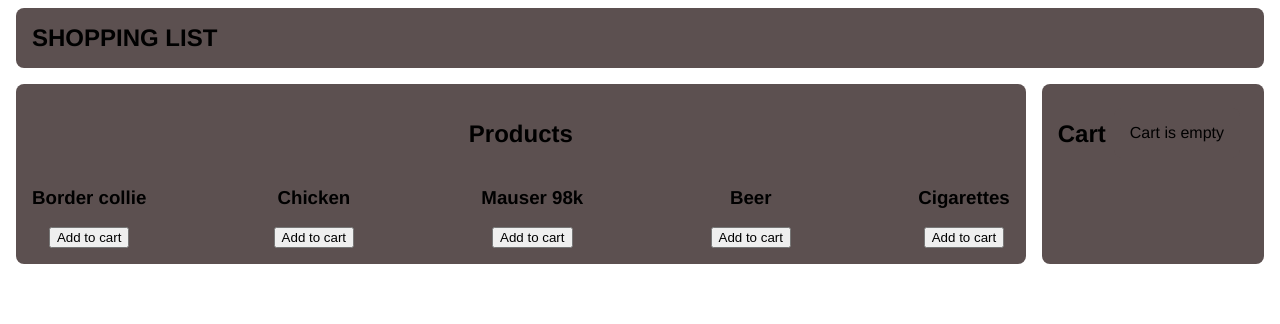
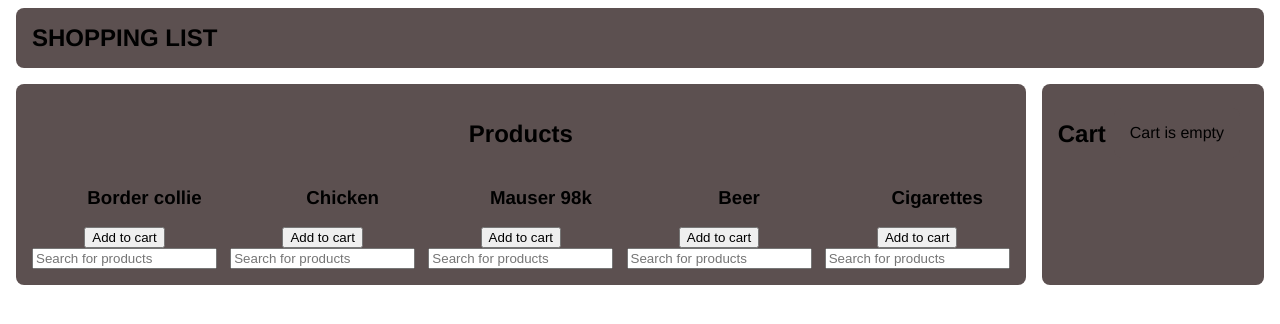
Before and after one commit to Azzirr/Simple-ShoppingCart, a React (Create React App) app in the folder shopping-list/: page / in a window 1280 px wide. Shown: the top 324 px of the page. Built offline with nearby package versions, Linux system fonts and the light colour scheme.

Commit message:
Input (need to fix), changed function component to class component

```diff
--- a/shopping-list/src/App.js
+++ b/shopping-list/src/App.js
@@ -9,6 +9,7 @@ import { useState } from 'react';
 function App() {
   const {products} = data;
   const [cartItems, setCartItems] = useState([]);
+
   const onAdd = (product) => {
     const itemExist = cartItems.find((element) => element.id === product.id);
     if(itemExist){
--- a/shopping-list/src/components/Header.js
+++ b/shopping-list/src/components/Header.js
@@ -1,8 +1,12 @@
 import React from 'react';
-export default function Header(props){
-    return(
-        <h2 className="row blockLook center">
-            SHOPPING LIST
-        </h2>
-    )
+
+class Header extends React.Component{
+    render(){
+        return(
+            <h2 className="row blockLook center">
+                SHOPPING LIST
+            </h2>
+        )
+    }
 }
+export default Header;
--- a/shopping-list/src/components/Product.js
+++ b/shopping-list/src/components/Product.js
@@ -1,14 +1,26 @@
-import React from 'react';
+import React, {Component, useState} from 'react';
+import data from '../products';
 export default function Product(props){
     const {product, onAdd} = props;
-
+    const [search, setSearch] = useState('')
+    // TO DO! Delete item funcionality!
+    function deleteItem(id){
+        console.log(data.products[1])
+    }
     return (
     <div>
         <div>
-            <h3>{product.name}</h3>
+            <div>
+                <ul>
+                    <h3>{product.name}</h3>
+                </ul>
+            </div>
+            <div>
+                <button onClick={() => onAdd(product)} id="ButtonAdd" onContextMenu={(e) => {deleteItem()}}>Add to cart</button>
+            </div>
         </div>
         <div>
-            <button onClick={() => onAdd(product)} id="ButtonAdd">Add to cart</button>
+            <input placeholder='Search for products' onChange={(element) => setSearch(element.target.value)}></input>
         </div>
     </div>
     )
--- a/shopping-list/src/index.css
+++ b/shopping-list/src/index.css
@@ -7,9 +7,6 @@ h1, h2{
 .row{
   display: flex;
   justify-content: space-between;
-}
-.row.center{
-  align-items: center;
 }
 .col-1{
   flex: 1;
```
